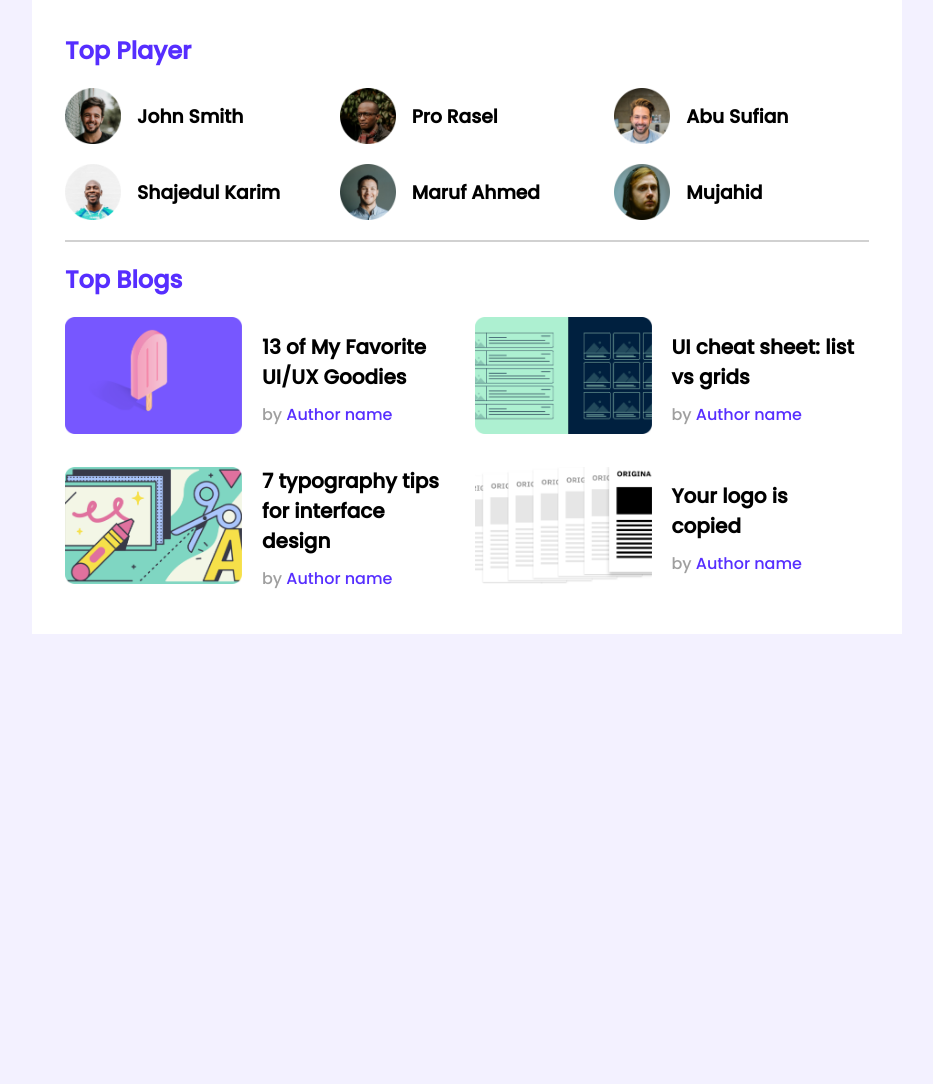
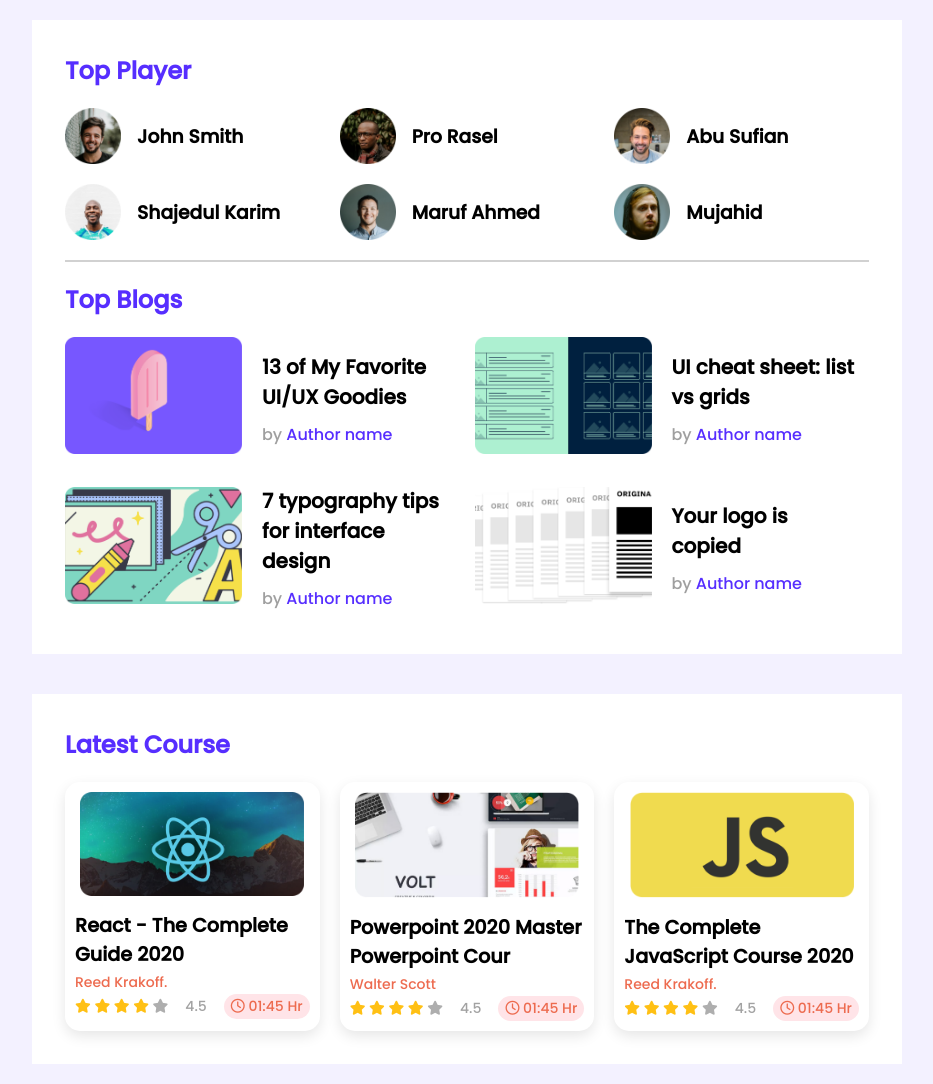
Before and after one commit to iamamolsarker/leader-board, a plain HTML site: page index.html in a window 1280 px wide. Shown: the whole page, without its empty margins (173-1106 px from the left). Before the commit the page ends 800 px from the top, so only its background shows below. Drawn offline with Linux system fonts and the light colour scheme.

Commit message:
desktop version done

```diff
--- a/index.html
+++ b/index.html
@@ -5,6 +5,7 @@
     <meta http-equiv="X-UA-Compatible" content="IE=edge">
     <meta name="viewport" content="width=device-width, initial-scale=1.0">
     <title>Leader Board</title>
+    <script src="https://kit.fontawesome.com/d4aaccd976.js" crossorigin="anonymous"></script>
     <link rel="stylesheet" href="style.css">
 </head>
 <body>
@@ -80,6 +81,74 @@
                 </div>
             </div>
         </section>
+        <section class="container">
+            <h2 class="section-title">Latest Course</h2>
+            <div class="courses">
+                <div class="course">
+                    <img src="images/courses/course-1.png" alt="" class="course-thumbnail">
+                    <div class="course-content">
+                        <h2 class="course-title">React - The Complete Guide 2020</h2>
+                        <p class="instructor"><a href="">Reed Krakoff.</a></p>
+                        <div class="course-info">
+                            <div class="rating-star">
+                                <i class="fas fa-star filled"></i>
+                                <i class="fas fa-star filled"></i>
+                                <i class="fas fa-star filled"></i>
+                                <i class="fas fa-star filled"></i>
+                                <i class="fas fa-star empty"></i>
+                            </div>
+                            <span>4.5</span>
+                            <div class="duration">
+                                <i class="far fa-clock"></i>
+                                01:45 Hr
+                            </div>
+                        </div>
+                    </div>
+                </div>
+                <div class="course">
+                    <img src="images/courses/course-2.png" alt="" class="course-thumbnail">
+                    <div class="course-content">
+                        <h2 class="course-title">Powerpoint 2020 Master Powerpoint Cour</h2>
+                        <p class="instructor"><a href="">Walter Scott</a></p>
+                        <div class="course-info">
+                            <div class="rating-star">
+                                <i class="fas fa-star filled"></i>
+                                <i class="fas fa-star filled"></i>
+                                <i class="fas fa-star filled"></i>
+                                <i class="fas fa-star filled"></i>
+                                <i class="fas fa-star empty"></i>
+                            </div>
+                            <span>4.5</span>
+                            <div class="duration">
+                                <i class="far fa-clock"></i>
+                                01:45 Hr
+                            </div>
+                        </div>
+                    </div>
+                </div>
+                <div class="course">
+                    <img src="images/courses/course-3.png" alt="" class="course-thumbnail">
+                    <div class="course-content">
+                        <h2 class="course-title">The Complete JavaScript Course 2020</h2>
+                        <p class="instructor"><a href="">Reed Krakoff.</a></p>
+                        <div class="course-info">
+                            <div class="rating-star">
+                                <i class="fas fa-star filled"></i>
+                                <i class="fas fa-star filled"></i>
+                                <i class="fas fa-star filled"></i>
+                                <i class="fas fa-star filled"></i>
+                                <i class="fas fa-star empty"></i>
+                            </div>
+                            <span>4.5</span>
+                            <div class="duration">
+                                <i class="far fa-clock"></i>
+                                01:45 Hr
+                            </div>
+                        </div>
+                    </div>
+                </div>
+            </div>
+        </section>
     </main>
 </body>
 </html>
--- a/style.css
+++ b/style.css
@@ -1,72 +1,122 @@
-@import url('https://fonts.googleapis.com/css2?family=Poppins:wght@500&display=swap');
-*{
+@import url("https://fonts.googleapis.com/css2?family=Poppins:wght@500&display=swap");
+* {
   margin: 0;
   padding: 0;
   box-sizing: border-box;
 }
-body{
-    background-color: #F3F1FF;
-    font-family: 'Poppins', sans-serif;
+body {
+  background-color: #f3f1ff;
+  font-family: "Poppins", sans-serif;
 }
-main{
+main {
   display: grid;
   justify-content: center;
 }
-.container{
+.container {
   width: 870px;
   background-color: #ffffff;
   padding: 33px;
+  margin: 20px 0;
 }
-.section-title{
-    color: #562EFF;
+.section-title {
+  color: #562eff;
   font-size: 24px;
   margin: 0 0 20px 0;
 }
-.players{
+.players {
   display: grid;
   grid-template-columns: repeat(3, 1fr);
   grid-gap: 20px;
 }
-.player{
+.player {
   display: flex;
   align-items: center;
 }
-.player img{
+.player img {
   width: 56px;
   height: 56px;
 }
-.player h3{
+.player h3 {
   margin-left: 16px;
 }
-.divider{
-    border: 1px solid #D1D1D1;
+.divider {
+  border: 1px solid #d1d1d1;
   margin: 20px 0;
 }
-.blogs{
+.blogs {
   display: grid;
   grid-template-columns: repeat(2, 1fr);
   grid-gap: 15px;
 }
-.blog{
+.blog {
   display: flex;
   align-items: center;
 }
-.featured-image img{
+.featured-image img {
   width: 177px;
   height: 117px;
 }
-.blog-content{
+.blog-content {
   margin-left: 10px;
 }
-.blog-title{
+.blog-title {
   margin: 10px;
   font-size: 20px;
 }
-.blog-author{
+.blog-author {
   margin: 10px;
   color: #9f9f9f;
 }
-.blog-author a{
-    color: #562EFF;
+.blog-author a {
+  color: #562eff;
   text-decoration: none;
 }
+.courses {
+  display: grid;
+  grid-template-columns: repeat(3, 1fr);
+  grid-column-gap: 20px;
+}
+.course {
+  padding: 10px;
+  box-shadow: 0 5px 14px rgba(0, 0, 0, 0.1);
+  border-radius: 15px;
+}
+.course-thumbnail {
+  width: 224px;
+  margin: 0 auto;
+  display: block;
+}
+.course-title {
+  font-size: 1.2em;
+  margin-top: 15px;
+}
+.instructor a {
+  color: #ed6b4f;
+  text-decoration: none;
+  font-size: 14px;
+}
+.course-info{
+    display: flex;
+    align-items: center;
+    justify-content: space-between;
+}
+.rating-star{
+    font-size: 14px;
+}
+.rating-star .filled{
+    color: #FFC014;
+}
+.rating-star .empty{
+    color: #AEAEAE;
+}
+.course-info span{
+    font-size: 14px;
+    color: #A2A2A2;
+}
+.duration{
+    background-color: #FFE4E8;
+    border-radius: 50px;
+    font-size: 14px;
+    padding: 2px 7px;
+    color: #ED6B4F;
+}
```
Lines whose indentation alone changed are shown as unchanged.
